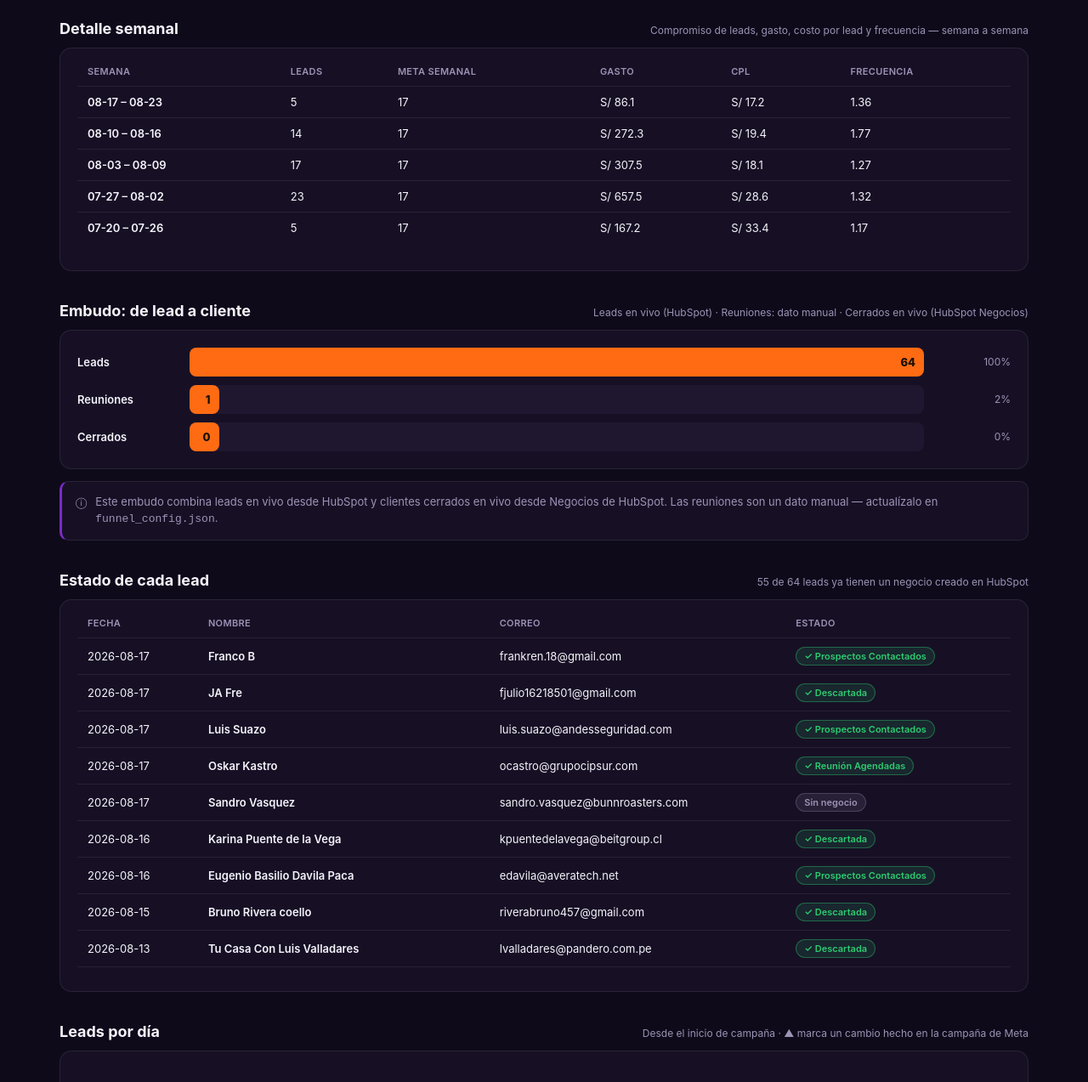
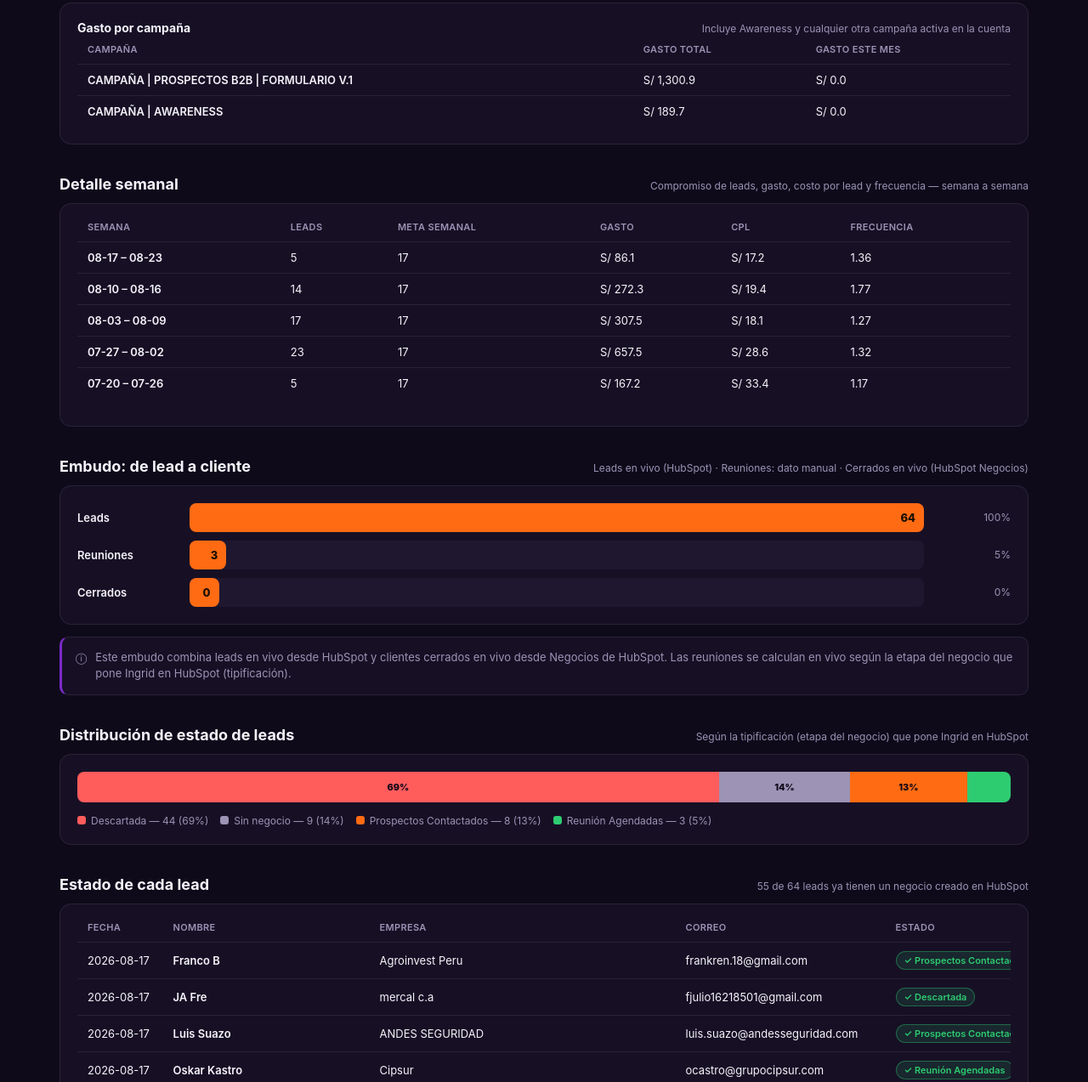
Before and after one commit to fabian02032000/xsell-dashboard, a plain HTML site: page index.html in a window 1280 px wide. Shown: the part 1795-3068 px from the top of the page at 85% size. Drawn offline with Linux system fonts and the light colour scheme.

Commit message:
Update index.html

```diff
--- a/index.html
+++ b/index.html
@@ -100,6 +100,12 @@
   .milestone-row{display:flex; gap:10px; font-size:12px; color:var(--text-muted); align-items:baseline;}
   .milestone-date{color:var(--text-primary); font-weight:600; min-width:76px;}
   .milestone-marker{cursor:pointer;}
+
+  /* Distribución de estado de leads */
+  .status-dist-bar{display:flex; height:36px; border-radius:8px; overflow:hidden; background:var(--surface-2);}
+  .status-dist-seg{height:100%; display:flex; align-items:center; justify-content:center; color:#0c0716; font-size:11px; font-weight:800; white-space:nowrap; overflow:hidden;}
+  .status-dist-legend{display:flex; flex-wrap:wrap; gap:14px; margin-top:14px;}
+  .status-dist-legend .key{display:flex; align-items:center; gap:6px; font-size:12px; color:var(--text-muted);}
 </style>
 </head>
 <body>
@@ -191,6 +197,18 @@
         </div>
       </div>
     </div>
+    <div class="chart-card" style="margin-top:16px;">
+      <div class="section-head" style="margin-bottom:10px;">
+        <h2 style="font-size:14px;">Gasto por campaña</h2>
+        <span class="hint">Incluye Awareness y cualquier otra campaña activa en la cuenta</span>
+      </div>
+      <div class="table-wrap">
+        <table>
+          <thead><tr><th>Campaña</th><th>Gasto total</th><th>Gasto este mes</th></tr></thead>
+          <tbody id="campaignsTableBody"></tbody>
+        </table>
+      </div>
+    </div>
   </section>
 
   <section>
@@ -222,13 +240,24 @@
 
   <section>
     <div class="section-head">
+      <h2>Distribución de estado de leads</h2>
+      <span class="hint">Según la tipificación (etapa del negocio) que pone Ingrid en HubSpot</span>
+    </div>
+    <div class="chart-card">
+      <div class="status-dist-bar" id="statusDistBar"></div>
+      <div class="status-dist-legend" id="statusDistLegend"></div>
+    </div>
+  </section>
+
+  <section>
+    <div class="section-head">
       <h2>Estado de cada lead</h2>
       <span class="hint" id="leadsTableHint">¿Ingrid ya le generó un negocio en HubSpot?</span>
     </div>
     <div class="chart-card">
       <div class="table-wrap scroll-y">
         <table>
-          <thead><tr><th>Fecha</th><th>Nombre</th><th>Correo</th><th>Estado</th></tr></thead>
+          <thead><tr><th>Fecha</th><th>Nombre</th><th>Empresa</th><th>Correo</th><th>Estado</th></tr></thead>
           <tbody id="leadsTableBody"></tbody>
         </table>
       </div>
@@ -362,9 +391,11 @@
       drawBarsWithTarget('budgetMonthChart', 'budgetMonthTooltip',
         ['Este mes'], [meta.month_spend], meta.monthly_budget_goal, purple2, 'Gasto', v => fmtMoney(v));
       drawDailySpend(meta.daily_spend || []);
+      drawCampaignsTable(meta.campaigns || [], meta.campaigns_month || []);
     } else {
       document.getElementById('budgetHint').textContent = 'Esperando primera actualización de Meta Ads';
       document.getElementById('budgetRow').innerHTML = '';
+      drawCampaignsTable([], []);
     }
 
     // ---- Detalle semanal ----
@@ -373,13 +404,34 @@
     // ---- Funnel ----
     drawFunnel(data, funnelCfg);
 
+    // ---- Distribución de estado de leads ----
+    drawStatusDistribution(data.leads_status_breakdown || []);
+
     // ---- Estado de cada lead ----
     drawLeadsTable(data.leads_detail || [], data.leads_with_deal, data.total_leads);
 
     // ---- Leads por día (+ hitos de campaña) ----
     const milestones = (hasMeta && meta.milestones_available) ? (meta.milestones || []) : [];
-    drawDailyChart(data.leads_by_day, milestones);
+    drawDailyChart(data.leads_by_day, milestones, data.weekly_goal);
     drawMilestoneList(milestones, hasMeta, meta);
+  }
+
+  function drawCampaignsTable(campaignsTotal, campaignsMonth){
+    const body = document.getElementById('campaignsTableBody');
+    if (!campaignsTotal.length){
+      body.innerHTML = `<tr><td colspan="3" class="table-sub">Esperando primera actualización de Meta Ads.</td></tr>`;
+      return;
+    }
+    const monthByName = {};
+    campaignsMonth.forEach(c => { monthByName[c.name] = c.spend; });
+
+    const rows = [...campaignsTotal].sort((a, b) => b.spend - a.spend);
+    body.innerHTML = rows.map(c => `
+      <tr>
+        <td class="table-name">${c.name || '(sin nombre)'}</td>
+        <td>${fmtMoney(c.spend)}</td>
+        <td>${fmtMoney(monthByName[c.name] || 0)}</td>
+      </tr>`).join('');
   }
 
   function pct(part, total){
@@ -450,17 +502,20 @@
     hint.textContent = `${fmt(leadsWithDeal || 0)} de ${fmt(totalLeads || 0)} leads ya tienen un negocio creado en HubSpot`;
 
     if (!leads.length){
-      body.innerHTML = `<tr><td colspan="4" class="table-sub">Aún no hay leads para mostrar.</td></tr>`;
+      body.innerHTML = `<tr><td colspan="5" class="table-sub">Aún no hay leads para mostrar.</td></tr>`;
       return;
     }
     body.innerHTML = leads.map(l => {
+      const stageLabel = l.deal_stage || 'Negocio creado';
+      const alreadyMarked = /^[✓✔]/.test(stageLabel.trim());
       const statusHtml = l.has_deal
-        ? `<span class="status-pill yes">✓ ${l.deal_stage || 'Negocio creado'}</span>`
+        ? `<span class="status-pill yes">${alreadyMarked ? '' : '✓ '}${stageLabel}</span>`
         : `<span class="status-pill no">Sin negocio</span>`;
       return `
         <tr>
           <td>${l.created_date || '—'}</td>
           <td class="table-name">${l.name || '(sin nombre)'}</td>
+          <td>${l.company || '(sin empresa)'}</td>
           <td>${l.email || '(sin correo)'}</td>
           <td>${statusHtml}</td>
         </tr>`;
@@ -547,7 +602,10 @@
 
   function drawFunnel(data, funnelCfg){
     const el = document.getElementById('funnel');
-    const reuniones = (funnelCfg && typeof funnelCfg.reuniones === 'number') ? funnelCfg.reuniones : null;
+    const reunionesAuto = typeof data.reuniones_auto === 'number' ? data.reuniones_auto : null;
+    const reunionesManual = (funnelCfg && typeof funnelCfg.reuniones === 'number') ? funnelCfg.reuniones : null;
+    const reuniones = reunionesAuto !== null ? reunionesAuto : reunionesManual;
+    const reunionesEsAutomatico = reunionesAuto !== null;
     const cerrados = (data.closed_deals && data.closed_deals.available) ? (data.closed_deals.count || 0) : null;
 
     const stages = [
@@ -573,11 +631,53 @@
         </div>`;
     }).join('');
 
-    let calloutText = 'Este embudo combina leads en vivo desde HubSpot y clientes cerrados en vivo desde Negocios de HubSpot. Las reuniones son un dato manual — actualízalo en <code>funnel_config.json</code>.';
+    let calloutText = 'Este embudo combina leads en vivo desde HubSpot y clientes cerrados en vivo desde Negocios de HubSpot.';
+    calloutText += reunionesEsAutomatico
+      ? ' Las reuniones se calculan en vivo según la etapa del negocio que pone Ingrid en HubSpot (tipificación).'
+      : ' Las reuniones son un dato manual — actualízalo en <code>funnel_config.json</code>.';
     if (cerrados === null){
       calloutText += ' El conteo de cerrados no está disponible todavía: revisa que la etapa "closedwon" en tu pipeline de Negocios coincida con la configurada en el script.';
     }
     document.getElementById('funnelCallout').innerHTML = `<span>ⓘ</span><div>${calloutText}</div>`;
+  }
+
+  const STATUS_COLOR_RULES = [
+    { test: label => /reuni/.test(label), color: goodColor },
+    { test: label => /descart/.test(label), color: critColor },
+    { test: label => /cerrad.*(gan|won)/.test(label), color: '#2ECC71' },
+    { test: label => /sin negocio/.test(label), color: mutedColor },
+  ];
+  const STATUS_FALLBACK_COLORS = [orange, purple2, '#FAB219', '#8B7FD1', '#5D9CEC'];
+
+  function statusColor(label, fallbackIndexRef){
+    const norm = label.toLowerCase();
+    const rule = STATUS_COLOR_RULES.find(r => r.test(norm));
+    if (rule) return rule.color;
+    const color = STATUS_FALLBACK_COLORS[fallbackIndexRef.i % STATUS_FALLBACK_COLORS.length];
+    fallbackIndexRef.i++;
+    return color;
+  }
+
+  function drawStatusDistribution(breakdown){
+    const bar = document.getElementById('statusDistBar');
+    const legend = document.getElementById('statusDistLegend');
+    if (!breakdown.length){
+      bar.innerHTML = '';
+      legend.innerHTML = `<span class="table-sub">Aún no hay leads para mostrar.</span>`;
+      return;
+    }
+    const total = breakdown.reduce((sum, s) => sum + s.count, 0) || 1;
+    const fallbackIndexRef = { i: 0 };
+    const withColor = breakdown.map(s => ({ ...s, color: statusColor(s.label, fallbackIndexRef), pct: Math.round((s.count / total) * 100) }));
+
+    bar.innerHTML = withColor.map(s => `
+      <div class="status-dist-seg" style="width:${(s.count/total)*100}%; background:${s.color};" title="${s.label}: ${s.count} (${s.pct}%)">
+        ${s.pct >= 8 ? s.pct + '%' : ''}
+      </div>`).join('');
+
+    legend.innerHTML = withColor.map(s => `
+      <span class="key"><span class="swatch" style="background:${s.color}"></span>${s.label} — ${fmt(s.count)} (${s.pct}%)</span>
+    `).join('');
   }
 
   function drawBarsWithTarget(svgId, tooltipId, labels, series, target, color, seriesLabel, fmtFn){
@@ -670,13 +770,14 @@
     });
   }
 
-  function drawDailyChart(days, milestones){
+  function drawDailyChart(days, milestones, weeklyGoal){
     milestones = milestones || [];
     const svg = document.getElementById('dailyChart');
     const tooltip = document.getElementById('dailyTooltip');
     const W = 960, H = 260, padL = 34, padR = 12, padT = 26, padB = 40;
+    const dailyGoal = weeklyGoal ? weeklyGoal / 7 : null;
     const values = days.map(d => d.count);
-    const maxVal = Math.max(...values, 1) * 1.2;
+    const maxVal = Math.max(...values, dailyGoal || 0, 1) * 1.2;
     const n = days.length;
     const barW = Math.max(6, (W - padL - padR) / n * 0.6);
     const step = (W - padL - padR) / n;
@@ -693,6 +794,12 @@
       svgContent += `<line class="axis-line" x1="${padL}" x2="${W-padR}" y1="${y}" y2="${y}"/>`;
       svgContent += `<text class="axis-label" x="${padL-6}" y="${y+3}" text-anchor="end">${Math.round(maxVal*f)}</text>`;
     });
+
+    if (dailyGoal){
+      const goalY = padT + (H - padT - padB) * (1 - dailyGoal / maxVal);
+      svgContent += `<line class="target-line" x1="${padL}" x2="${W-padR}" y1="${goalY}" y2="${goalY}"/>`;
+      svgContent += `<text class="axis-label" x="${W-padR}" y="${goalY-6}" text-anchor="end">Meta semanal ÷7: ~${dailyGoal.toFixed(1)}/día</text>`;
+    }
 
     days.forEach((d, i) => {
       const x = padL + step * i + (step - barW)/2;
```
